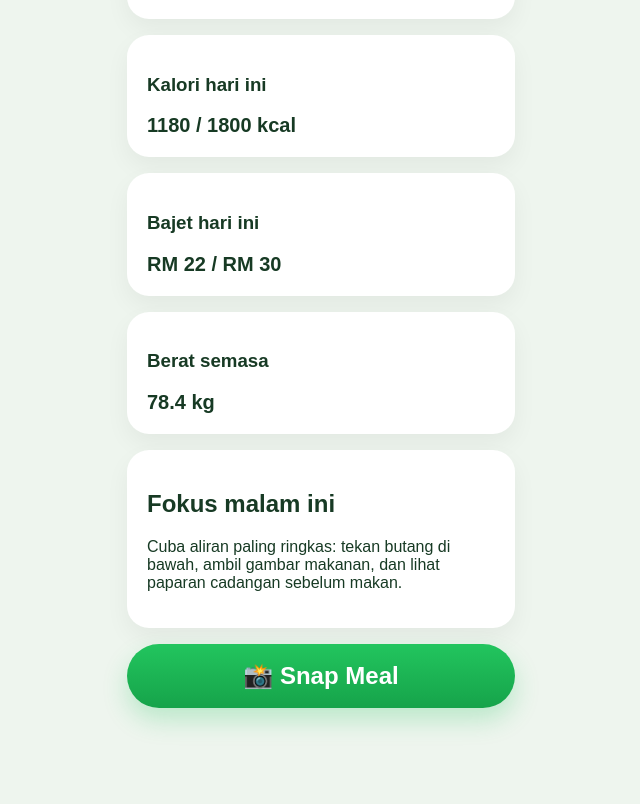
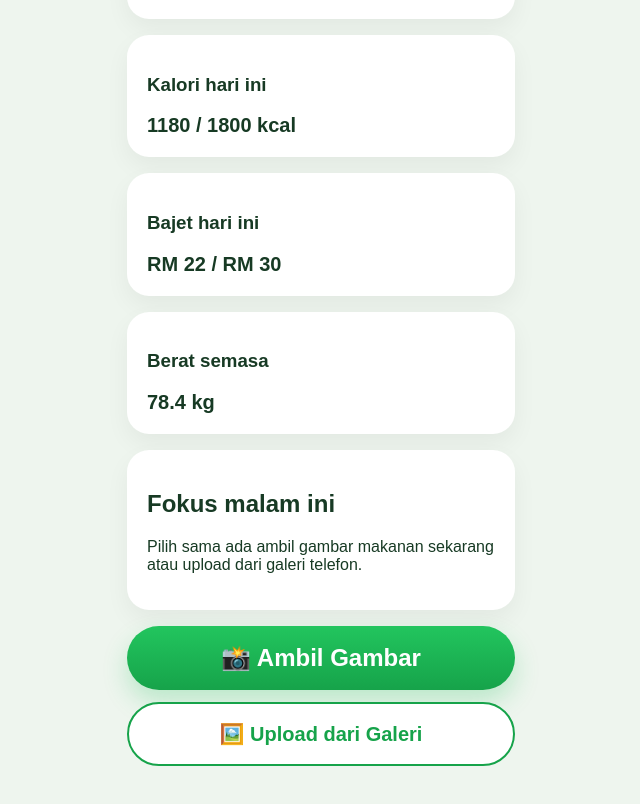
Before and after one commit to armanot/greenbites-pwa, a React (Vite) app: page / in a window 1280 px wide. Shown: the part 194-998 px from the top of the page, without its empty margins (319-959 px from the left). Built offline with nearby package versions, Linux system fonts and the light colour scheme.

Commit message:
Add upload button

```diff
--- a/src/pages/Home.jsx
+++ b/src/pages/Home.jsx
@@ -2,14 +2,19 @@ import { useRef } from 'react'
 import { useNavigate } from 'react-router-dom'
 
 export default function Home() {
-  const fileInputRef = useRef(null)
+  const cameraInputRef = useRef(null)
+  const galleryInputRef = useRef(null)
   const navigate = useNavigate()
 
   const handleOpenCamera = () => {
-    fileInputRef.current?.click()
+    cameraInputRef.current?.click()
   }
 
-  const handleSnap = (e) => {
+  const handleOpenGallery = () => {
+    galleryInputRef.current?.click()
+  }
+
+  const handleImageSelected = (e) => {
     const file = e.target.files?.[0]
     if (!file) return
 
@@ -46,21 +51,35 @@ export default function Home() {
       <div className="card">
         <h2>Fokus malam ini</h2>
         <p>
-          Cuba aliran paling ringkas: tekan butang di bawah, ambil gambar makanan,
-          dan lihat paparan cadangan sebelum makan.
+          Pilih sama ada ambil gambar makanan sekarang atau upload dari galeri
+          telefon.
         </p>
       </div>
 
-      <button className="snap-button" onClick={handleOpenCamera}>
-        📸 Snap Meal
-      </button>
+      <div className="action-column">
+        <button className="snap-button" onClick={handleOpenCamera}>
+          📸 Ambil Gambar
+        </button>
+
+        <button className="secondary-full-button" onClick={handleOpenGallery}>
+          🖼️ Upload dari Galeri
+        </button>
+      </div>
 
       <input
-        ref={fileInputRef}
+        ref={cameraInputRef}
         type="file"
         accept="image/*"
         capture="environment"
-        onChange={handleSnap}
+        onChange={handleImageSelected}
+        style={{ display: 'none' }}
+      />
+
+      <input
+        ref={galleryInputRef}
+        type="file"
+        accept="image/*"
+        onChange={handleImageSelected}
         style={{ display: 'none' }}
       />
     </div>
--- a/src/styles.css
+++ b/src/styles.css
@@ -197,3 +197,21 @@ body {
     transform: rotate(360deg);
   }
 }
+
+.action-column {
+  display: flex;
+  flex-direction: column;
+  gap: 12px;
+}
+
+.secondary-full-button {
+  width: 100%;
+  border: 2px solid #16a34a;
+  border-radius: 999px;
+  padding: 18px 20px;
+  font-size: 20px;
+  font-weight: 700;
+  color: #16a34a;
+  background: white;
+  cursor: pointer;
+}
```
